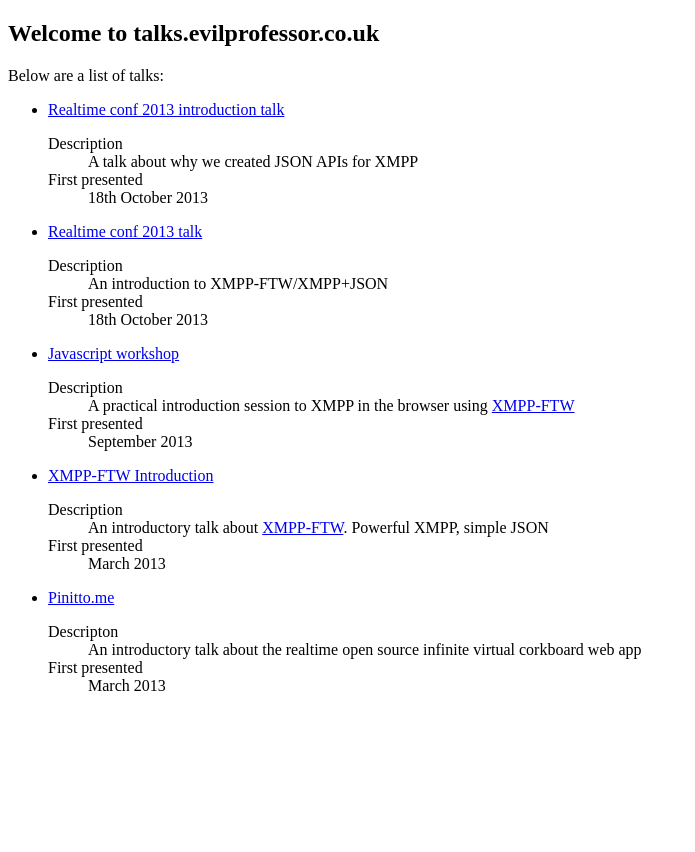
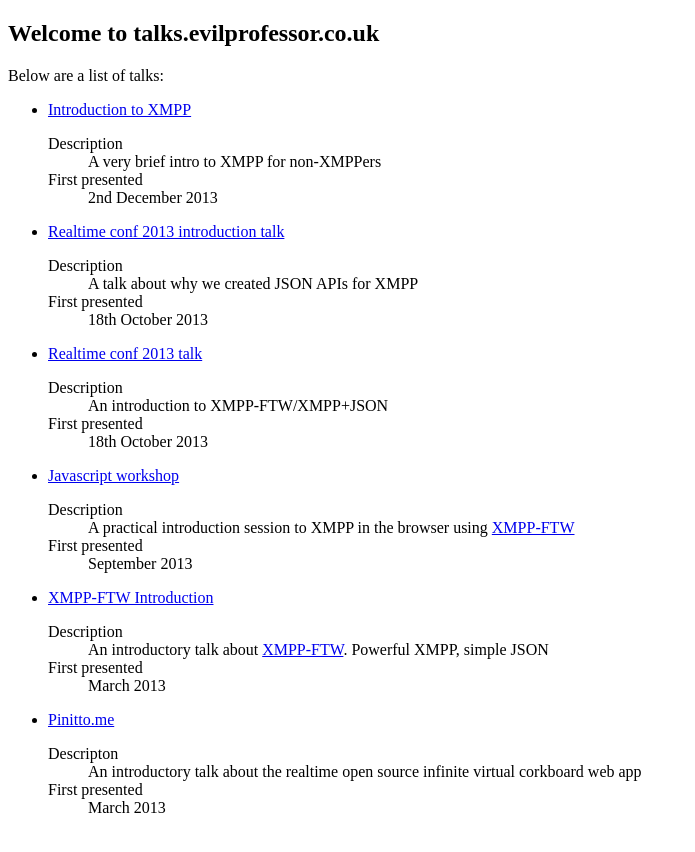
Before and after one commit to lloydwatkin/lloydwatkin.github.io, a Jekyll site: the page built from index.html, in a window 1280 px wide. Shown: the top 852 px of the page, without its empty margins (0-695 px from the left). Built offline with Jekyll 4.4.1, drawn with Linux system fonts in a browser that asks for light colours.

Commit message:
Add latest talk

```diff
--- a/index.html
+++ b/index.html
@@ -35,6 +35,14 @@
             <p>Below are a list of talks:</p>
 
             <ul>
+                <li><a href="/intro-to-xmpp">Introduction to XMPP</a>
+                <dl>
+                  <td>Description</dt>
+                  <dd>A very brief intro to XMPP for non-XMPPers</dd>
+                  <dt>First presented</dt>
+                  <dd>2nd December 2013</dd>
+                </dl>
+                </li>
                 <li><a href="/realtime-conf-2013-intro">Realtime conf 2013 introduction talk</a>
                 <dl>
                   <dt>Description</dt>
```
